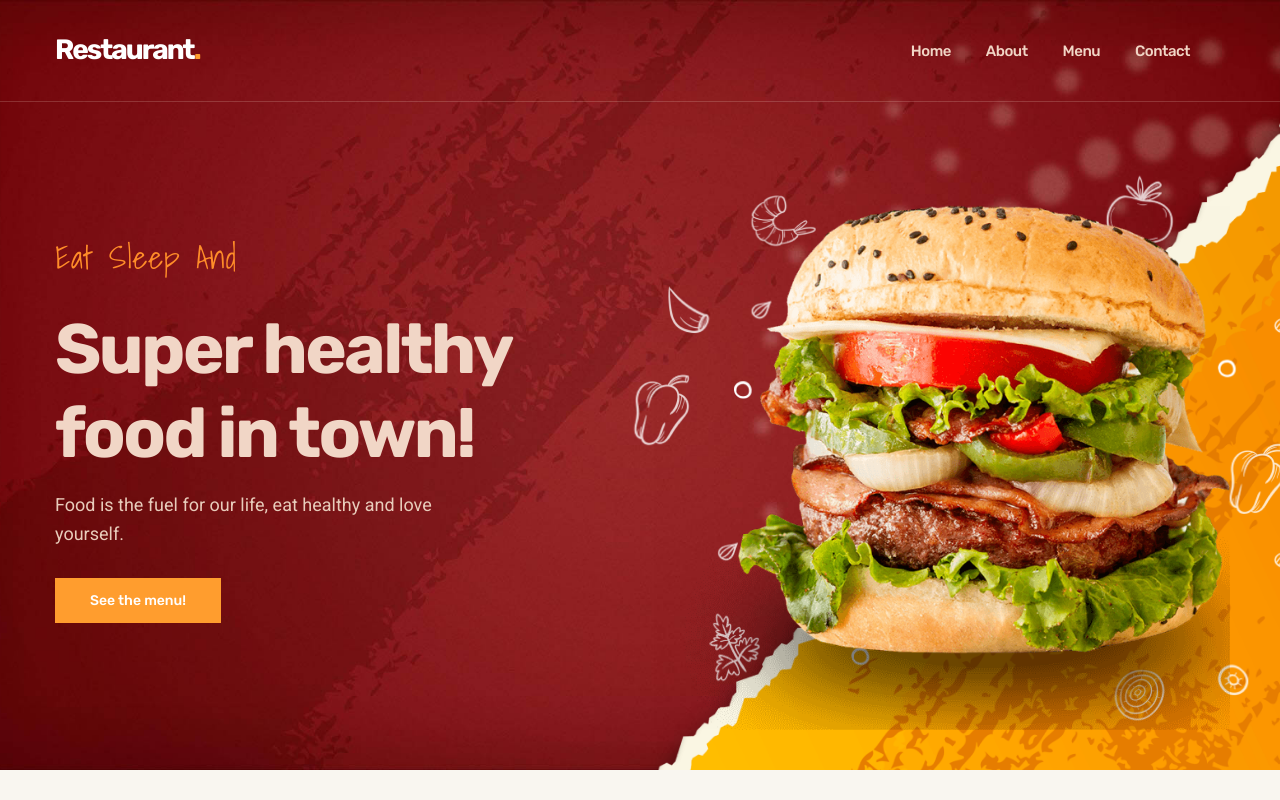
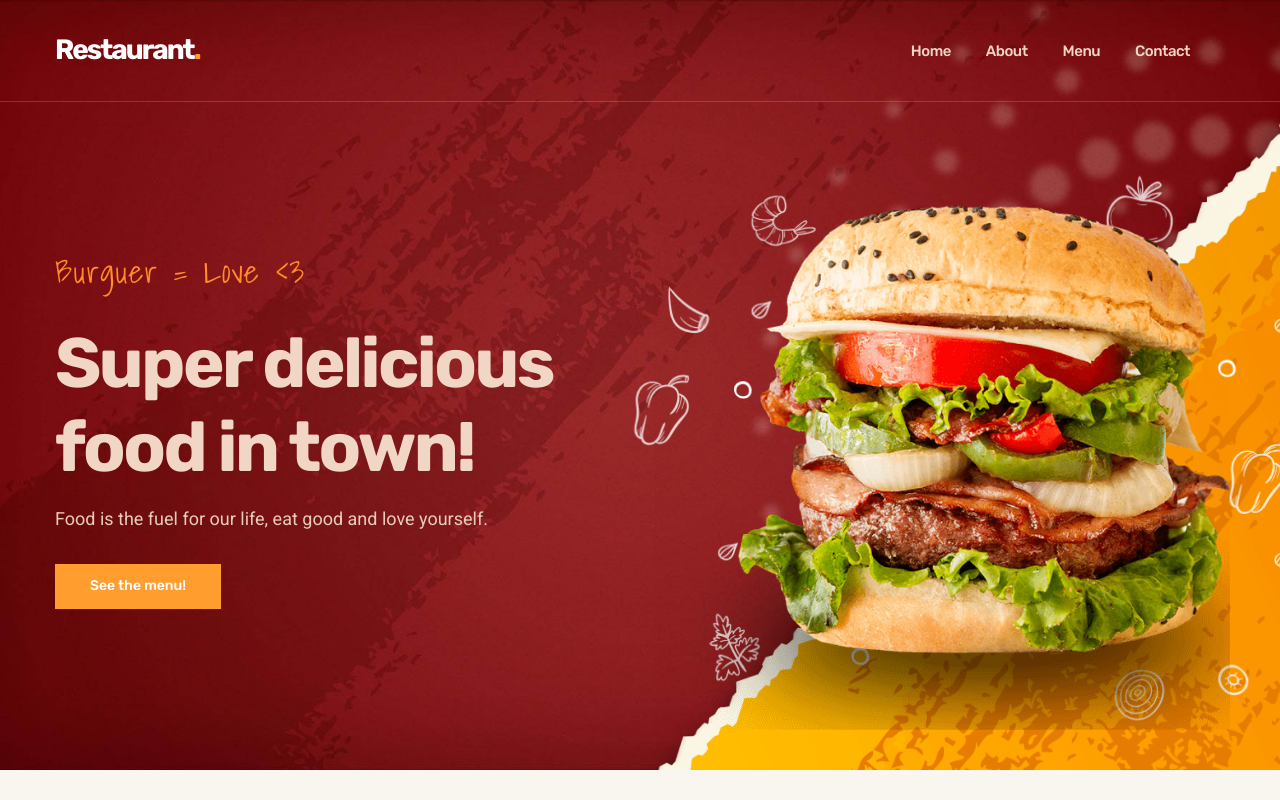
Before and after one commit to DavedCV/project-restaurant-page, a website built with webpack: page dist/index.html in a window 1280 px wide. Shown: the top 800 px of the page. Built offline with nearby package versions, Linux system fonts and the light colour scheme.

Commit message:
- Solution some little details to correct UI

```diff
--- a/src/contact.js
+++ b/src/contact.js
@@ -23,7 +23,7 @@ logo.innerHTML = 'Restaurant <span class="span">.</span>';
 const contactText = document.createElement("p");
 contactText.classList.add("contact-text");
 contactText.textContent =
-  "Lorem, ipsum dolor sit amet consectetur adipisicing elit. Quam, non.";
+  "Food is any substance consumed to provide nutritional suport for an organism.";
 
 const socialList = document.createElement("ul");
 socialList.classList.add("social-list");
@@ -109,7 +109,6 @@ for (let i = 0; i < 4; i++) {
     content.classList.add("contact-list-item");
   }
 
-  content = document.createElement("p");
   content.textContent = contactList2Info[i];
 
   li.appendChild(content);
@@ -147,7 +146,7 @@ inputEmail.setAttribute("required", "");
 inputWrapper1.appendChild(inputEmail);
 
 const inputWrapper2 = document.createElement("div");
-inputWrapper1.classList.add("input-wrapper");
+inputWrapper2.classList.add("input-wrapper");
 
 const select = document.createElement("select");
 select.classList.add("input-field");
--- a/src/home.js
+++ b/src/home.js
@@ -18,14 +18,14 @@ heroContent.classList.add("hero-content");
 // elements of the hero content
 const heroSubtitle = document.createElement("p");
 heroSubtitle.classList.add("hero-subtitle");
-heroSubtitle.textContent = "Eat Sleep And";
+heroSubtitle.textContent = "Burguer = Love <3";
 const heroTitle = document.createElement("h2");
 heroTitle.setAttribute("class", "h1 hero-title");
-heroTitle.textContent = "Super healthy food in town!";
+heroTitle.textContent = "Super delicious food in town!";
 const heroText = document.createElement("p");
 heroText.classList.add("hero-text");
 heroText.textContent =
-  "Food is the fuel for our life, eat healthy and love yourself.";
+  "Food is the fuel for our life, eat good and love yourself.";
 const heroButton = document.createElement("button");
 heroButton.classList.add("btn");
 heroButton.textContent = "See the menu!";
@@ -212,7 +212,7 @@ testimonialsSectionTitle.innerHTML =
 const testimonialsSectionText = document.createElement("p");
 testimonialsSectionText.classList.add("section-text");
 testimonialsSectionText.textContent =
-  "Food is any substance consumed to provide nutritional support for an organism.";
+  "Food is the fuel for our life, eat good and love yourself.";
 
 // testimonials list
 const testimonialsList = document.createElement("ul");
--- a/src/index.js
+++ b/src/index.js
@@ -1,5 +1,5 @@
 import "./assets/css/styles.css";
-import { main, navbarLinks, header } from "./base_structure.js";
+import { main, navbarLinks, header } from "./header.js";
 import homeArticle from "./home.js";
 import aboutArticle from "./about.js";
 import menuArticle from "./menu.js";
```
Also changed, not shown: dist/index.html, dist/main.js, src/header.js (renamed from src/base_structure.js).
